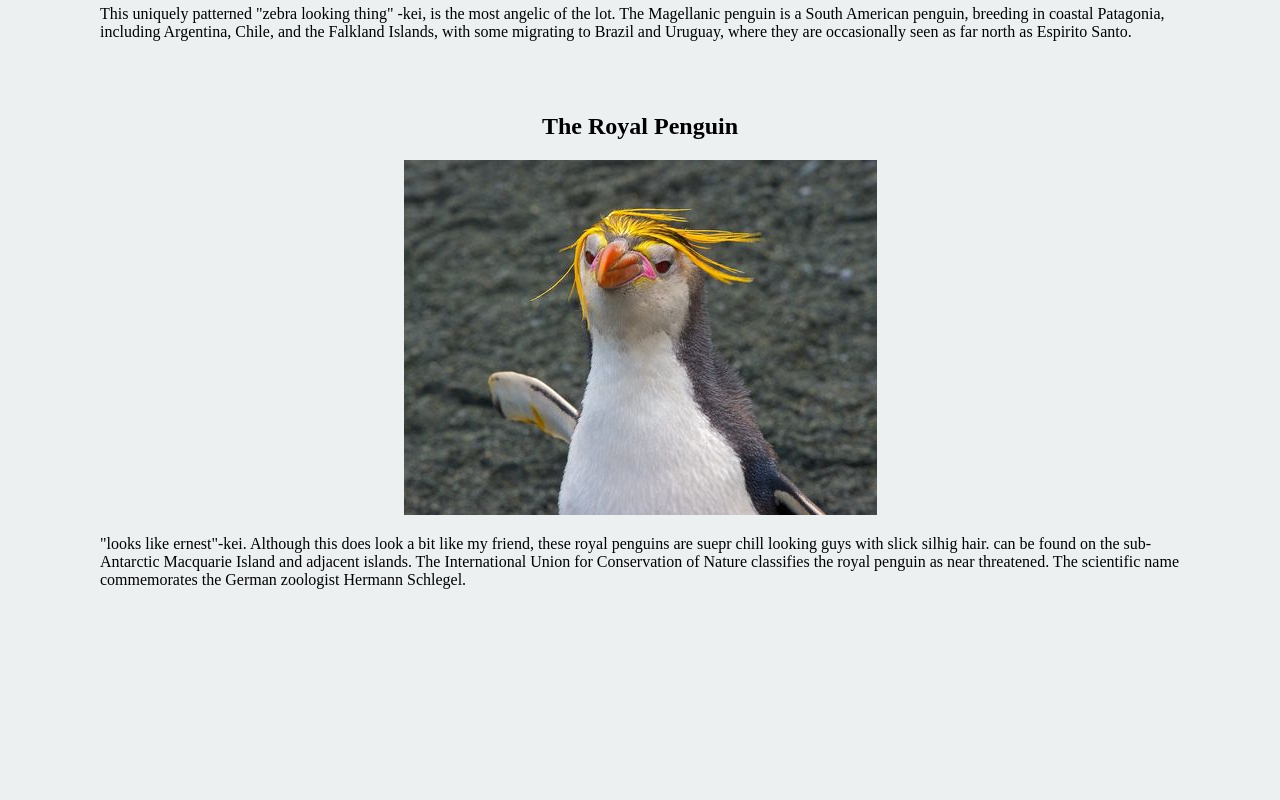
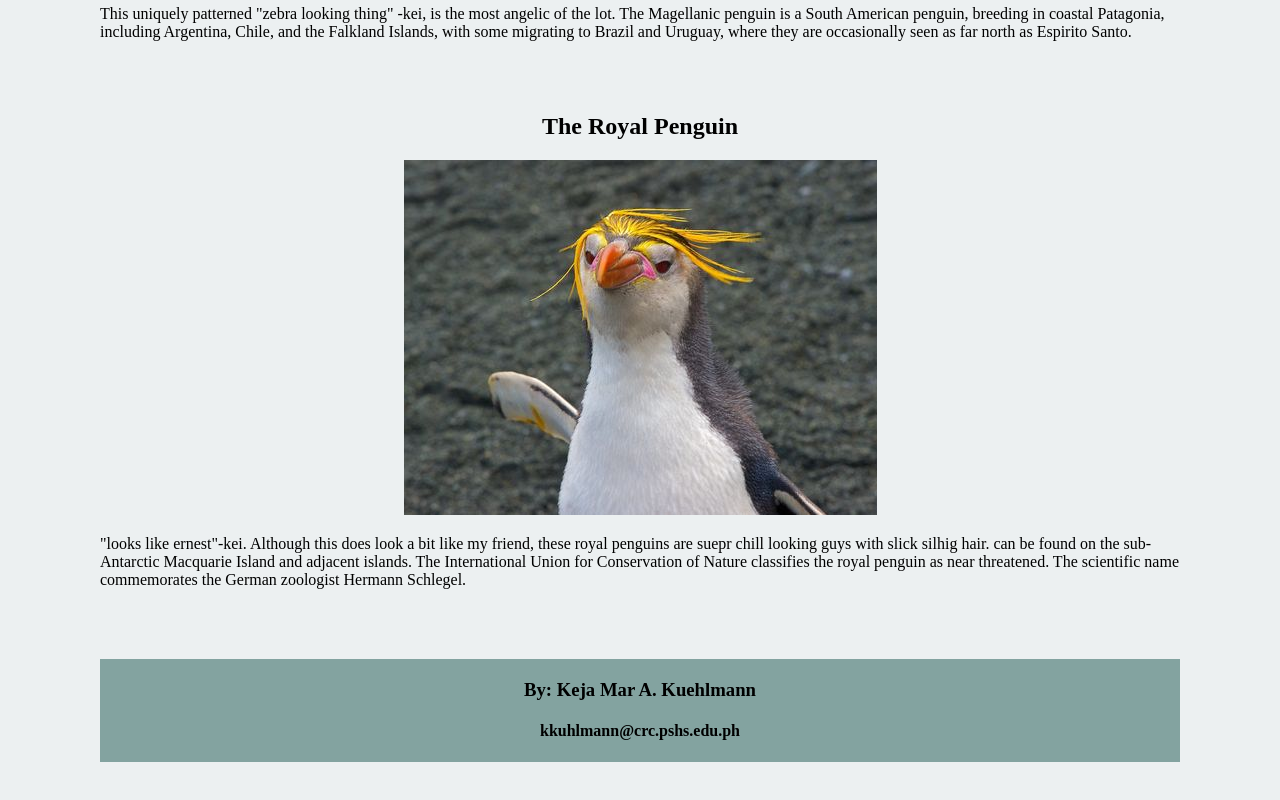
Before and after one commit to Alkoaea/My-E-portfollia, a plain HTML site: page index.html in a window 1280 px wide. Shown: the part 3837-4637 px from the top of the page. Before the commit the page ends 4526 px from the top, so only its background shows below. Drawn offline with Linux system fonts and the light colour scheme.

Commit message:
Update index.html

```diff
--- a/index.html
+++ b/index.html
@@ -57,4 +57,14 @@
 	 sub-Antarctic Macquarie Island and adjacent islands. The International Union for Conservation of Nature classifies the royal penguin as near threatened. The scientific name
 	 commemorates the German zoologist Hermann Schlegel.
 	</body>
+	<br>
+	 <br>
+	 <br>
+	 <br>
+	<footer>
+	 <center>
+	 <h3> By: Keja Mar A. Kuehlmann </h3>
+	 <h4> kkuhlmann@crc.pshs.edu.ph </h4>
+	 </center>
+	</footer>
 	</html>
```
